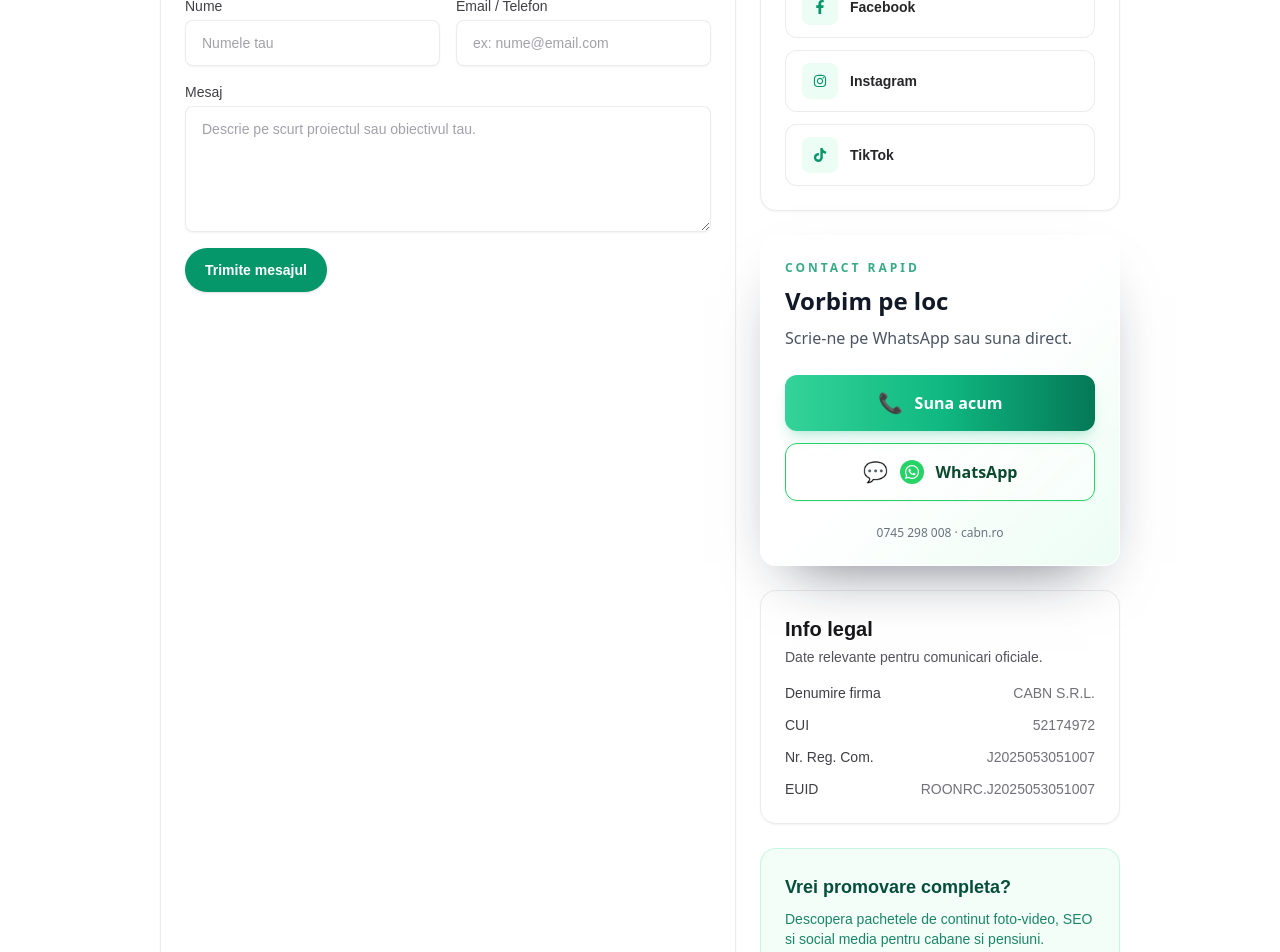
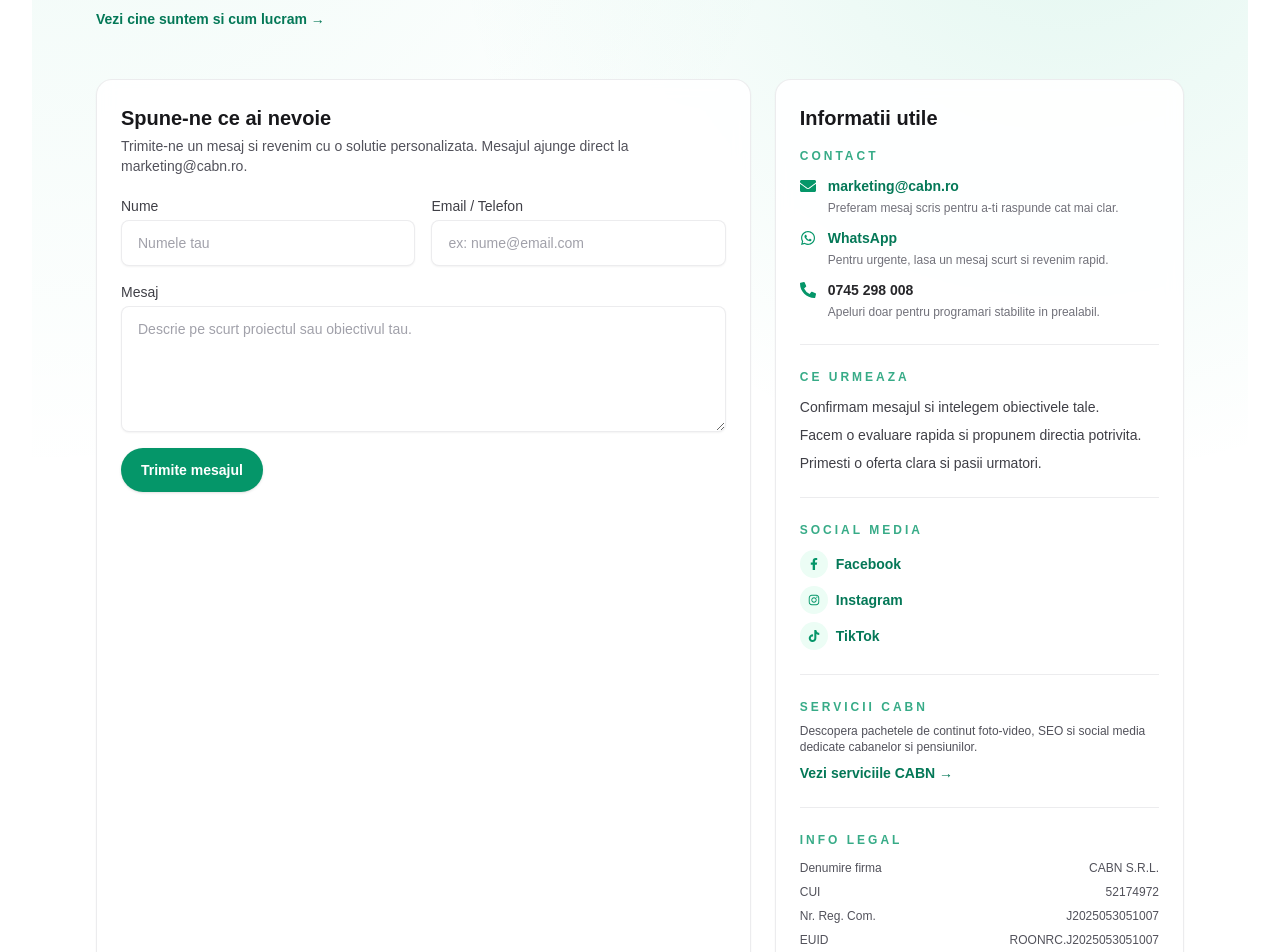
Before and after one commit to florinasiminei/creativehub, a Next.js app: page /contact in a window 1280 px wide. Shown: the part 460-1412 px from the top of the page. Built offline with nearby package versions, Linux system fonts and the light colour scheme; no server answers.

Commit message:
created atractii page, added empty state on it, refactored contact page

```diff
--- /dev/null
+++ b/app/atractii/page.tsx
@@ -0,0 +1,85 @@
+import type { Metadata } from "next";
+
+export const metadata: Metadata = {
+  title: "Atractii | CABN",
+  description:
+    "Atractii si experiente locale langa cabane si pensiuni. In curand, lista completa.",
+  alternates: {
+    canonical: "/atractii",
+  },
+  openGraph: {
+    title: "Atractii | CABN",
+    description: "Atractii si experiente locale langa cabane si pensiuni.",
+    url: "https://cabn.ro/atractii",
+    siteName: "cabn.ro",
+    locale: "ro_RO",
+    type: "website",
+  },
+  twitter: {
+    card: "summary_large_image",
+    title: "Atractii | CABN",
+    description: "Atractii si experiente locale langa cabane si pensiuni.",
+  },
+};
+
+export default function AtractiiPage() {
+  return (
+    <div className="min-h-screen bg-white text-zinc-900 dark:bg-transparent dark:text-white">
+      <main className="mx-auto max-w-6xl px-4 py-12 sm:px-6 lg:px-8">
+        <header className="mb-10 space-y-3">
+          <p className="text-xs font-semibold uppercase tracking-[0.3em] text-emerald-600/80">
+            cabn.ro
+          </p>
+          <h1 className="text-4xl font-bold tracking-tight sm:text-5xl">Atractii</h1>
+          <p className="max-w-2xl text-base text-zinc-600 dark:text-zinc-300">
+            Pregatim ghidul cu atractii, trasee si experiente locale. Va fi locul unde
+            descoperi ce merita vazut langa fiecare cazare.
+          </p>
+        </header>
+
+        <section className="rounded-2xl border border-emerald-100 bg-emerald-50/60 p-6 text-emerald-900 shadow-sm dark:border-emerald-500/20 dark:bg-emerald-900/20 dark:text-emerald-100">
+          <div className="flex flex-col gap-4 sm:flex-row sm:items-center">
+            <div className="flex h-12 w-12 items-center justify-center rounded-xl bg-white/80 text-emerald-700 shadow-sm dark:bg-white/10 dark:text-emerald-200">
+              <svg viewBox="0 0 24 24" className="h-6 w-6" fill="none" stroke="currentColor">
+                <path
+                  d="M12 3l7 3v6c0 5-4 8-7 9-3-1-7-4-7-9V6l7-3z"
+                  strokeWidth="1.6"
+                  strokeLinecap="round"
+                  strokeLinejoin="round"
+                />
+                <path
+                  d="M9.5 12.5l1.6 1.6L15 10.2"
+                  strokeWidth="1.6"
+                  strokeLinecap="round"
+                  strokeLinejoin="round"
+                />
+              </svg>
+            </div>
+            <div className="space-y-1">
+              <h2 className="text-lg font-semibold">Inca nu exista atractii listate</h2>
+              <p className="text-sm text-emerald-900/80 dark:text-emerald-100/80">
+                Lucram la primele recomandari. Revino curand sau scrie-ne ce zona vrei sa
+                acoperim.
+              </p>
+            </div>
+          </div>
+
+          <div className="mt-5 flex flex-wrap items-center gap-3">
+            <a
+              href="/contact"
+              className="inline-flex items-center justify-center rounded-full bg-emerald-600 px-5 py-2.5 text-sm font-semibold text-white shadow hover:bg-emerald-700"
+            >
+              Spune-ne ce cauti
+            </a>
+            <a
+              href="/"
+              className="inline-flex items-center justify-center rounded-full border border-emerald-200 px-5 py-2.5 text-sm font-semibold text-emerald-800 hover:bg-emerald-100/70 dark:border-emerald-500/30 dark:text-emerald-100 dark:hover:bg-emerald-500/10"
+            >
+              Vezi cazari
+            </a>
+          </div>
+        </section>
+      </main>
+    </div>
+  );
+}
--- a/app/contact/page.tsx
+++ b/app/contact/page.tsx
@@ -1,5 +1,5 @@
 import type { Metadata } from "next";
-import { FaFacebookF, FaInstagram, FaTiktok, FaWhatsapp } from "react-icons/fa";
+import { FaFacebookF, FaInstagram, FaTiktok, FaWhatsapp, FaPhoneAlt, FaEnvelope } from "react-icons/fa";
 import ContactForm from "@/components/forms/ContactForm";
 
 export const metadata: Metadata = {
@@ -45,144 +45,208 @@ const SOCIAL_LINKS = [
 
 export default function ContactPage() {
   return (
-    <div className="min-h-screen bg-white text-zinc-900 dark:bg-transparent dark:text-white">
-      <main className="mx-auto max-w-5xl px-4 py-12 sm:px-6 lg:px-8">
-        <header className="mb-10 space-y-3">
-          <p className="text-xs font-semibold uppercase tracking-[0.3em] text-emerald-600/80">
+    <div className="relative min-h-screen bg-white text-zinc-900 dark:bg-transparent dark:text-white">
+      <div
+        className="pointer-events-none absolute inset-0 bg-[radial-gradient(circle_at_top_left,rgba(16,185,129,0.08),transparent_45%),radial-gradient(circle_at_85%_15%,rgba(16,185,129,0.12),transparent_40%)]"
+        aria-hidden="true"
+      />
+      <main className="relative mx-auto max-w-6xl px-4 py-12 sm:px-6 lg:px-8">
+        <header className="mb-12 space-y-6">
+          <p className="text-xs font-semibold uppercase tracking-[0.35em] text-emerald-600/80">
             cabn.ro
           </p>
-          <h1 className="text-4xl font-bold tracking-tight sm:text-5xl">Contact CABN</h1>
+          <h1 className="text-4xl font-bold tracking-tight sm:text-5xl lg:text-6xl">
+            Contact CABN
+          </h1>
           <p className="max-w-2xl text-base text-zinc-600 dark:text-zinc-300">
-            Suntem aici pentru colaborari de marketing pentru cabane si pensiuni, intrebari despre listari si propuneri de parteneriat.
+            Spune-ne ce vrei sa obtii cu proprietatea ta. Iti raspundem cu o propunere clara,
+            fara promisiuni goale.
           </p>
+          <div>
+            <a
+              href="#contact-form"
+              className="inline-flex items-center justify-center rounded-full bg-emerald-600 px-5 py-3 text-sm font-semibold text-white shadow hover:bg-emerald-700"
+            >
+              Solicita o oferta
+            </a>
+          </div>
+          <p className="text-xs text-zinc-500 dark:text-zinc-400">
+            Raspundem de obicei in 24-48h. Pentru urgente, preferam mesaj scris (email sau WhatsApp).
+          </p>
+          <div>
+            <a
+              href="/about-us"
+              className="text-sm font-semibold text-emerald-700 hover:text-emerald-800 hover:underline dark:text-emerald-300 dark:hover:text-emerald-200"
+            >
+              Vezi cine suntem si cum lucram →
+            </a>
+          </div>
         </header>
 
         <div className="grid gap-6 lg:grid-cols-[1.6fr_1fr]">
-          <section className="rounded-2xl border border-zinc-200/70 bg-white/80 p-6 shadow-sm dark:border-zinc-800 dark:bg-zinc-900/60">
+          <section
+            id="contact-form"
+            className="scroll-mt-28 rounded-2xl border border-zinc-200/70 bg-white/90 p-6 shadow-sm backdrop-blur dark:border-zinc-800 dark:bg-zinc-900/70"
+          >
             <h2 className="text-xl font-semibold">Spune-ne ce ai nevoie</h2>
             <p className="mt-1 text-sm text-zinc-600 dark:text-zinc-400">
-              Trimite-ne un mesaj si revenim cu o solutie personalizata. Mesajul ajunge direct la marketing@cabn.ro.
+              Trimite-ne un mesaj si revenim cu o solutie personalizata. Mesajul ajunge direct la
+              marketing@cabn.ro.
             </p>
             <ContactForm />
           </section>
 
-          <div className="space-y-6">
-            <section className="rounded-2xl border border-zinc-200/70 bg-white/80 p-6 shadow-sm dark:border-zinc-800 dark:bg-zinc-900/60">
-              <h2 className="text-xl font-semibold">Social media</h2>
-              <p className="mt-1 text-sm text-zinc-600 dark:text-zinc-400">
-                Descopera cabn.ro pe platformele tale preferate.
+          <aside>
+            <section
+              aria-labelledby="contact-info"
+              className="rounded-2xl border border-zinc-200/70 bg-white/90 p-6 shadow-sm backdrop-blur dark:border-zinc-800 dark:bg-zinc-900/70"
+            >
+              <h2 id="contact-info" className="text-xl font-semibold">
+                Informatii utile
+              </h2>
+              <div className="mt-4 space-y-6 text-sm text-zinc-700 dark:text-zinc-300">
+                <div>
+                  <p className="text-xs font-semibold uppercase tracking-[0.25em] text-emerald-600/80">
+                    Contact
                   </p>
-              <div className="mt-5 grid gap-3 sm:grid-cols-2 lg:grid-cols-1">
-                {SOCIAL_LINKS.map((item) => {
-                  const Icon = item.icon;
-                  return (
+                  <ul className="mt-3 space-y-3">
+                    <li className="flex items-start gap-3">
+                      <span className="mt-0.5 text-emerald-600 dark:text-emerald-300">
+                        <FaEnvelope className="h-4 w-4" />
+                      </span>
+                      <div>
                         <a
-                      key={item.name}
-                      href={item.href}
-                      target="_blank"
-                      rel="noopener noreferrer"
-                      className="group flex items-center gap-3 rounded-xl border border-zinc-200/70 bg-white px-4 py-3 text-sm font-semibold text-zinc-800 transition hover:-translate-y-[1px] hover:border-emerald-200 hover:bg-emerald-50/60 dark:border-zinc-800 dark:bg-zinc-950 dark:text-zinc-100 dark:hover:border-emerald-500/40 dark:hover:bg-emerald-500/10"
+                          href="mailto:marketing@cabn.ro"
+                          className="font-semibold text-emerald-700 hover:underline dark:text-emerald-200"
                         >
-                      <span className="flex h-9 w-9 items-center justify-center rounded-lg bg-emerald-50 text-emerald-600 group-hover:bg-white dark:bg-emerald-900/30 dark:text-emerald-300">
-                        <Icon />
-                      </span>
-                      <span>{item.name}</span>
+                          marketing@cabn.ro
                         </a>
-                  );
-                })}
-              </div>
-            </section>
-
-            <section aria-labelledby="contact-card">
-              <div className="relative overflow-hidden rounded-2xl border border-white/60 bg-white/70 p-6 shadow-[0_28px_60px_-32px_rgba(15,23,42,0.65)] backdrop-blur-xl dark:border-white/10 dark:bg-zinc-900/60">
-                <div
-                  className="pointer-events-none absolute inset-0 bg-gradient-to-br from-white/50 via-transparent to-emerald-100/40 dark:from-white/10 dark:via-transparent dark:to-emerald-500/10"
-                  aria-hidden="true"
-                />
-                <div className="relative flex flex-col gap-6 font-sans">
-                  <div className="space-y-2 text-left">
-                    <p className="text-xs font-semibold uppercase tracking-[0.25em] text-emerald-600/80 dark:text-emerald-400/90">
-                      contact rapid
-                    </p>
-                    <h2 id="contact-card" className="text-2xl font-bold leading-snug text-gray-900 dark:text-white">
-                      Vorbim pe loc
-                    </h2>
-                    <p className="text-base leading-relaxed text-gray-600 dark:text-gray-300">
-                      Scrie-ne pe WhatsApp sau suna direct.
+                        <p className="mt-1 text-xs text-zinc-500 dark:text-zinc-400">
+                          Preferam mesaj scris pentru a-ti raspunde cat mai clar.
                         </p>
                       </div>
-
-                  <div className="space-y-3">
-                    <a
-                      href="tel:0745298008"
-                      className="group inline-flex w-full items-center justify-center gap-3 rounded-xl bg-gradient-to-r from-[#34D399] via-[#10B981] to-[#047857] px-5 py-4 text-base font-semibold text-white shadow-lg shadow-emerald-500/20 transition-all duration-300 hover:-translate-y-[2px] hover:shadow-emerald-500/30 focus-visible:-translate-y-[1px] focus-visible:outline focus-visible:outline-2 focus-visible:outline-offset-2 focus-visible:outline-[#10B981]"
-                    >
-                      <span aria-hidden="true" className="text-xl leading-none">
-                        📞
+                    </li>
+                    <li className="flex items-start gap-3">
+                      <span className="mt-0.5 text-emerald-600 dark:text-emerald-300">
+                        <FaWhatsapp className="h-4 w-4" />
                       </span>
-                      <span>Suna acum</span>
-                    </a>
+                      <div>
                         <a
                           href="https://wa.me/40745298008"
                           target="_blank"
                           rel="noopener noreferrer"
-                      className="group inline-flex w-full items-center justify-center gap-3 rounded-xl border border-[#25D366] bg-white/40 px-5 py-4 text-base font-semibold text-[#0c4a2f] shadow-sm transition-all duration-300 hover:-translate-y-[2px] hover:bg-[#25D366]/10 hover:shadow-md focus-visible:-translate-y-[1px] focus-visible:outline focus-visible:outline-2 focus-visible:outline-offset-2 focus-visible:outline-[#25D366] dark:bg-transparent dark:text-[#25D366]"
+                          className="font-semibold text-emerald-700 hover:underline dark:text-emerald-200"
                         >
-                      <span aria-hidden="true" className="text-xl leading-none">
-                        💬
+                          WhatsApp
+                        </a>
+                        <p className="mt-1 text-xs text-zinc-500 dark:text-zinc-400">
+                          Pentru urgente, lasa un mesaj scurt si revenim rapid.
+                        </p>
+                      </div>
+                    </li>
+                    <li className="flex items-start gap-3">
+                      <span className="mt-0.5 text-emerald-600 dark:text-emerald-300">
+                        <FaPhoneAlt className="h-4 w-4" />
                       </span>
-                      <span className="inline-flex h-6 w-6 items-center justify-center rounded-full bg-[#25D366] text-white">
-                        <FaWhatsapp className="h-4 w-4" />
+                      <div>
+                        <p className="font-semibold text-zinc-800 dark:text-zinc-200">
+                          0745 298 008
+                        </p>
+                        <p className="mt-1 text-xs text-zinc-500 dark:text-zinc-400">
+                          Apeluri doar pentru programari stabilite in prealabil.
+                        </p>
+                      </div>
+                    </li>
+                  </ul>
+                </div>
+
+                <div className="h-px bg-zinc-200/70 dark:bg-zinc-800" />
+
+                <div>
+                  <p className="text-xs font-semibold uppercase tracking-[0.25em] text-emerald-600/80">
+                    Ce urmeaza
+                  </p>
+                  <ol className="mt-3 space-y-2">
+                    <li>Confirmam mesajul si intelegem obiectivele tale.</li>
+                    <li>Facem o evaluare rapida si propunem directia potrivita.</li>
+                    <li>Primesti o oferta clara si pasii urmatori.</li>
+                  </ol>
+                </div>
+
+                <div className="h-px bg-zinc-200/70 dark:bg-zinc-800" />
+
+                <div>
+                  <p className="text-xs font-semibold uppercase tracking-[0.25em] text-emerald-600/80">
+                    Social media
+                  </p>
+                  <ul className="mt-3 space-y-2">
+                    {SOCIAL_LINKS.map((item) => {
+                      const Icon = item.icon;
+                      return (
+                        <li key={item.name}>
+                          <a
+                            href={item.href}
+                            target="_blank"
+                            rel="noopener noreferrer"
+                            className="inline-flex items-center gap-2 font-semibold text-emerald-700 hover:text-emerald-800 hover:underline dark:text-emerald-200 dark:hover:text-emerald-100"
+                          >
+                            <span className="flex h-7 w-7 items-center justify-center rounded-full bg-emerald-50 text-emerald-600 dark:bg-emerald-900/30 dark:text-emerald-300">
+                              <Icon className="h-3 w-3" />
                             </span>
-                      <span>WhatsApp</span>
+                            {item.name}
+                          </a>
+                        </li>
+                      );
+                    })}
+                  </ul>
+                </div>
+
+                <div className="h-px bg-zinc-200/70 dark:bg-zinc-800" />
+
+                <div>
+                  <p className="text-xs font-semibold uppercase tracking-[0.25em] text-emerald-600/80">
+                    Servicii CABN
+                  </p>
+                  <p className="mt-2 text-xs text-zinc-600 dark:text-zinc-400">
+                    Descopera pachetele de continut foto-video, SEO si social media dedicate
+                    cabanelor si pensiunilor.
+                  </p>
+                  <a
+                    href="/descoperaCABN"
+                    className="mt-2 inline-flex text-sm font-semibold text-emerald-700 hover:text-emerald-800 hover:underline dark:text-emerald-200 dark:hover:text-emerald-100"
+                  >
+                    Vezi serviciile CABN →
                   </a>
                 </div>
 
-                  <p className="text-center text-xs text-gray-500 dark:text-gray-400">
-                    0745 298 008 · cabn.ro
+                <div className="h-px bg-zinc-200/70 dark:bg-zinc-800" />
+
+                <div>
+                  <p className="text-xs font-semibold uppercase tracking-[0.25em] text-emerald-600/80">
+                    Info legal
                   </p>
+                  <dl className="mt-3 space-y-2 text-xs text-zinc-600 dark:text-zinc-400">
+                    <div className="flex items-center justify-between gap-3">
+                      <dt className="font-medium">Denumire firma</dt>
+                      <dd>CABN S.R.L.</dd>
+                    </div>
+                    <div className="flex items-center justify-between gap-3">
+                      <dt className="font-medium">CUI</dt>
+                      <dd>52174972</dd>
+                    </div>
+                    <div className="flex items-center justify-between gap-3">
+                      <dt className="font-medium">Nr. Reg. Com.</dt>
+                      <dd>J2025053051007</dd>
+                    </div>
+                    <div className="flex items-center justify-between gap-3">
+                      <dt className="font-medium">EUID</dt>
+                      <dd>ROONRC.J2025053051007</dd>
+                    </div>
+                  </dl>
                 </div>
               </div>
             </section>
-
-            <section className="rounded-2xl border border-zinc-200/70 bg-white/80 p-6 shadow-sm dark:border-zinc-800 dark:bg-zinc-900/60">
-              <h2 className="text-xl font-semibold">Info legal</h2>
-              <p className="mt-1 text-sm text-zinc-600 dark:text-zinc-400">
-                Date relevante pentru comunicari oficiale.
-              </p>
-              <dl className="mt-4 space-y-3 text-sm text-zinc-700 dark:text-zinc-300">
-                <div className="flex items-center justify-between gap-3">
-                  <dt className="font-medium">Denumire firma</dt>
-                  <dd className="text-zinc-500 dark:text-zinc-400">CABN S.R.L.</dd>
-                </div>
-                <div className="flex items-center justify-between gap-3">
-                  <dt className="font-medium">CUI</dt>
-                  <dd className="text-zinc-500 dark:text-zinc-400">52174972</dd>
-                </div>
-                <div className="flex items-center justify-between gap-3">
-                  <dt className="font-medium">Nr. Reg. Com.</dt>
-                  <dd className="text-zinc-500 dark:text-zinc-400">J2025053051007</dd>
-                </div>
-                <div className="flex items-center justify-between gap-3">
-                  <dt className="font-medium">EUID</dt>
-                  <dd className="text-zinc-500 dark:text-zinc-400">ROONRC.J2025053051007</dd>
-                </div>
-              </dl>
-            </section>
-
-            <section className="rounded-2xl border border-emerald-200/60 bg-emerald-50/60 p-6 text-emerald-900 shadow-sm dark:border-emerald-500/20 dark:bg-emerald-900/20 dark:text-emerald-100">
-              <h2 className="text-lg font-semibold">Vrei promovare completa?</h2>
-              <p className="mt-2 text-sm text-emerald-700/90 dark:text-emerald-200/90">
-                Descopera pachetele de continut foto-video, SEO si social media pentru cabane si pensiuni.
-              </p>
-              <a
-                href="/descoperaCABN"
-                className="mt-4 inline-flex items-center justify-center rounded-full bg-emerald-600 px-5 py-2.5 text-sm font-semibold text-white shadow hover:bg-emerald-700"
-              >
-                Vezi serviciile CABN
-              </a>
-            </section>
-          </div>
+          </aside>
         </div>
       </main>
     </div>
--- a/lib/constants.ts
+++ b/lib/constants.ts
@@ -1,5 +1,5 @@
 export const NAV_LINKS = [
   { href: "/", label: "Cazări turistice" },
-  { href: "#atractii", label: "Atracții" },
+  { href: "/atractii", label: "Atracții" },
   { href: "/contact", label: "Contact" },
 ];
```
Also changed, not shown: app/descoperaCABN/page.tsx (+32 -31 lines). Lines whose indentation alone changed are shown as unchanged.
